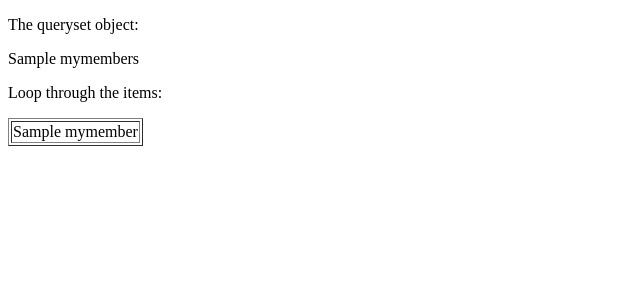
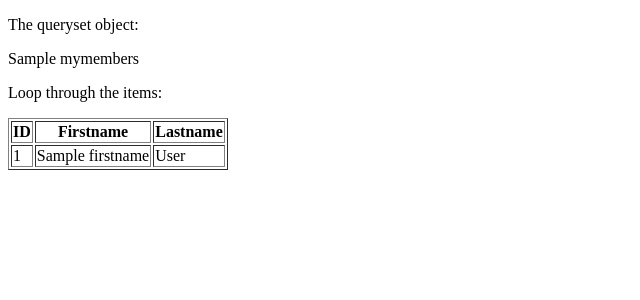
Before and after one commit to II-777/django-tennis-club, a Django app: template my_tennis_club/members/templates/template.html in a window 1280 px wide. Shown: the top 300 px of the page, without its empty margins (0-640 px from the left). Run offline with Django 4.2, Linux system fonts and the light colour scheme; the template is opened without the code that fills it: most values are stand-ins (such as "Sample title", 1, 10 or a date in 2020).

Commit message:
Django Return Specific Rows

```diff
--- a/my_tennis_club/members/templates/template.html
+++ b/my_tennis_club/members/templates/template.html
@@ -10,9 +10,16 @@
   <p>Loop through the items:</p>
 
   <table border='1'>
+    <tr>
+      <th>ID</th>
+      <th>Firstname</th>
+      <th>Lastname</th>
+    </tr>
     {% for x in mymembers %}
     <tr>
-      <td>{{ x }}</td>
+      <td>{{ x.id }}</td>
+      <td>{{ x.firstname }}</td>
+      <td>{{ x.lastname }}</td>
     </tr>
     {% endfor %}
   </table>
--- a/my_tennis_club/members/views.py
+++ b/my_tennis_club/members/views.py
@@ -23,7 +23,7 @@ def main(request):
   return HttpResponse(template.render())
 
 def testing(request):
-  mydata = Member.objects.values_list('firstname')
+  mydata = Member.objects.filter(firstname='Emil').values()
   template = loader.get_template('template.html')
   context = {
     'mymembers': mydata,
```
